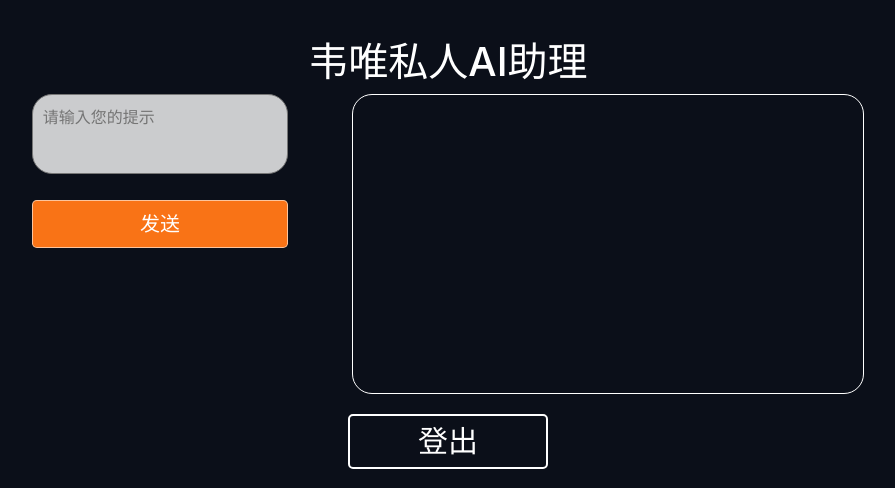
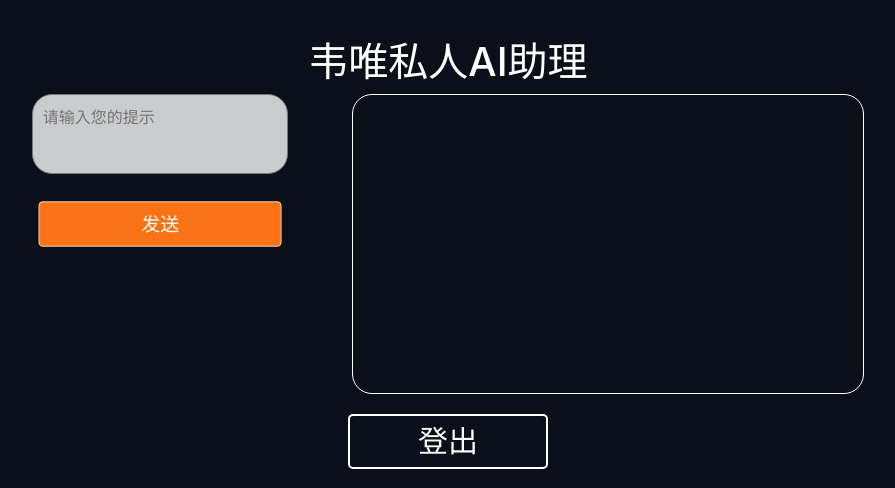
Before and after one commit to rsmith-github/WeiGPT, a Django app: page / in a window 1280 px wide, while the restyled element is pressed. Shown: the part 144-632 px from the top of the page, without its empty margins (192-1087 px from the left). Run offline with Django 3.2, Linux system fonts and the light colour scheme; the visitor is signed in with stand-in values (Sample User, id 1); some libraries are stand-ins or nearby versions.

Commit message:
feat: add :active styling to send-chat button

```diff
--- a/main/static/main/css/styles.css
+++ b/main/static/main/css/styles.css
@@ -64,6 +64,12 @@ body {
   width: 80% !important;
 }
 
+#send-chat-btn:active {
+  background-color: #f9741681;
+  border-color: rgba(255, 255, 255, 0.675) !important;
+  transform: scale(0.95); /* slight shrinking effect */
+}
+
 #user-prompt {
   width: 80%;
   height: 80px;
```
